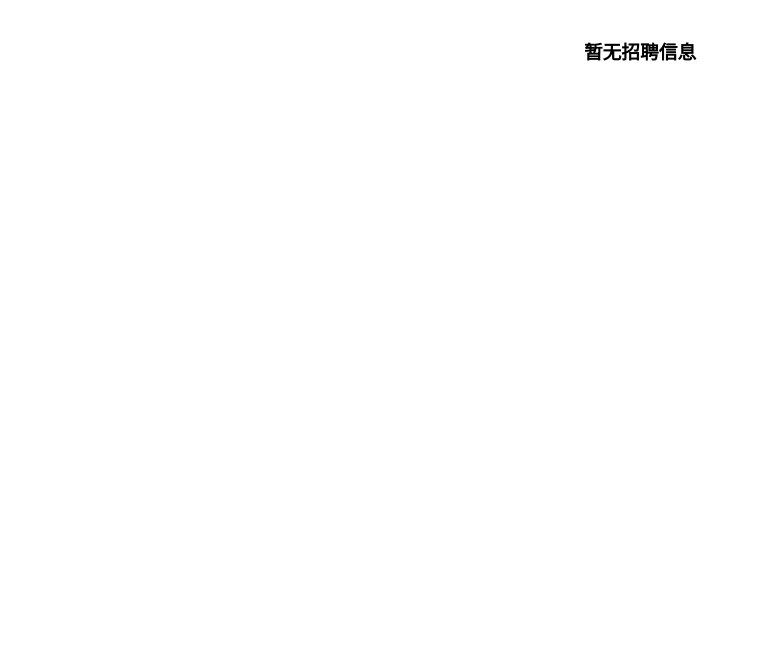
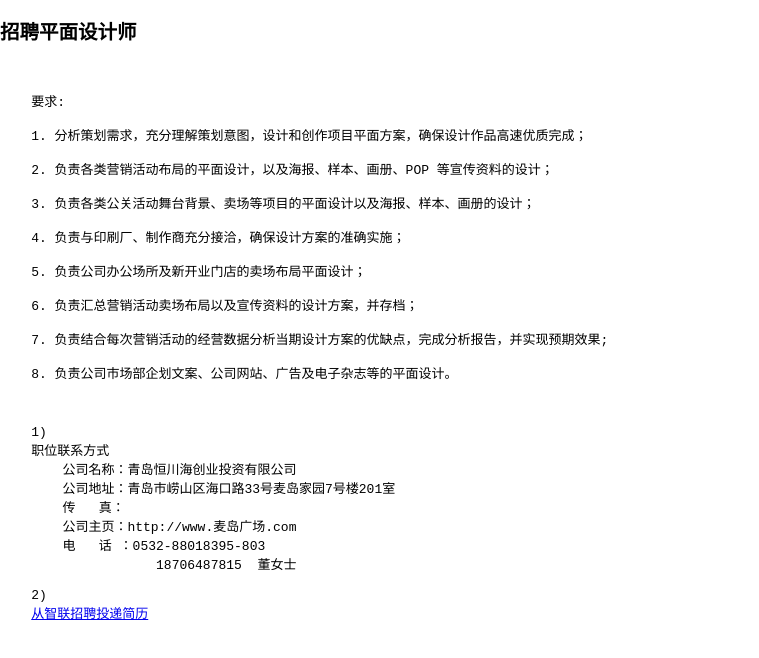
Before and after one commit to hchtz/site_bak, a plain HTML site: page shzp.html in a window 1280 px wide. Shown: the whole page, without its empty margins (0-759 px from the left). Drawn offline with Linux system fonts and the light colour scheme.

Commit message:
添加社会招聘模块

```diff
--- a/shzp.html
+++ b/shzp.html
@@ -5,11 +5,42 @@
     <title></title>
 </head>
 <body style="margin: 0 auto;">
-<br/>
-<center>
-    <h3>
-        暂无招聘信息
-    </h3>
-</center>
+<pre>
+<h2>招聘平面设计师</h2>
+
+    要求:
+
+    1. 分析策划需求，充分理解策划意图，设计和创作项目平面方案，确保设计作品高速优质完成；
+
+    2. 负责各类营销活动布局的平面设计，以及海报、样本、画册、POP 等宣传资料的设计；
+
+    3. 负责各类公关活动舞台背景、卖场等项目的平面设计以及海报、样本、画册的设计；
+
+    4. 负责与印刷厂、制作商充分接洽，确保设计方案的准确实施；
+
+    5. 负责公司办公场所及新开业门店的卖场布局平面设计；
+
+    6. 负责汇总营销活动卖场布局以及宣传资料的设计方案，并存档；
+
+    7. 负责结合每次营销活动的经营数据分析当期设计方案的优缺点，完成分析报告，并实现预期效果;
+
+    8. 负责公司市场部企划文案、公司网站、广告及电子杂志等的平面设计。
+
+</pre>
+<pre>
+
+    1)
+    职位联系方式
+        公司名称：青岛恒川海创业投资有限公司
+        公司地址：青岛市崂山区海口路33号麦岛家园7号楼201室
+        传   真：
+        公司主页：http://www.麦岛广场.com
+        电   话 ：0532-88018395-803
+                    18706487815  董女士
+
+    2)
+    <a href="http://jobs.zhaopin.com/515357421250043.htm?ssidkey=y&ff=01&ss=101" target="_blank">从智联招聘投递简历</a>
+
+</pre>
 </body>
 </html>
```
